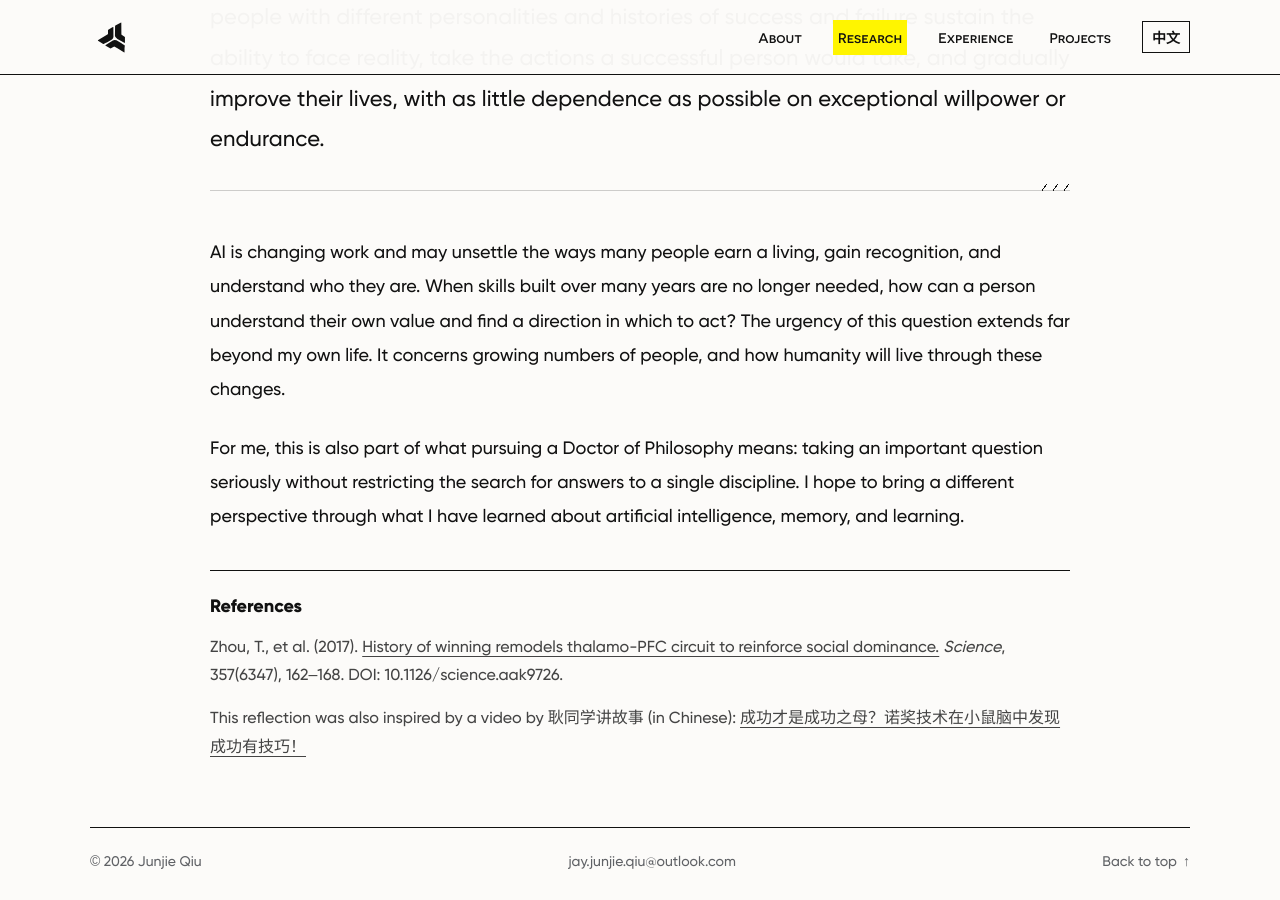
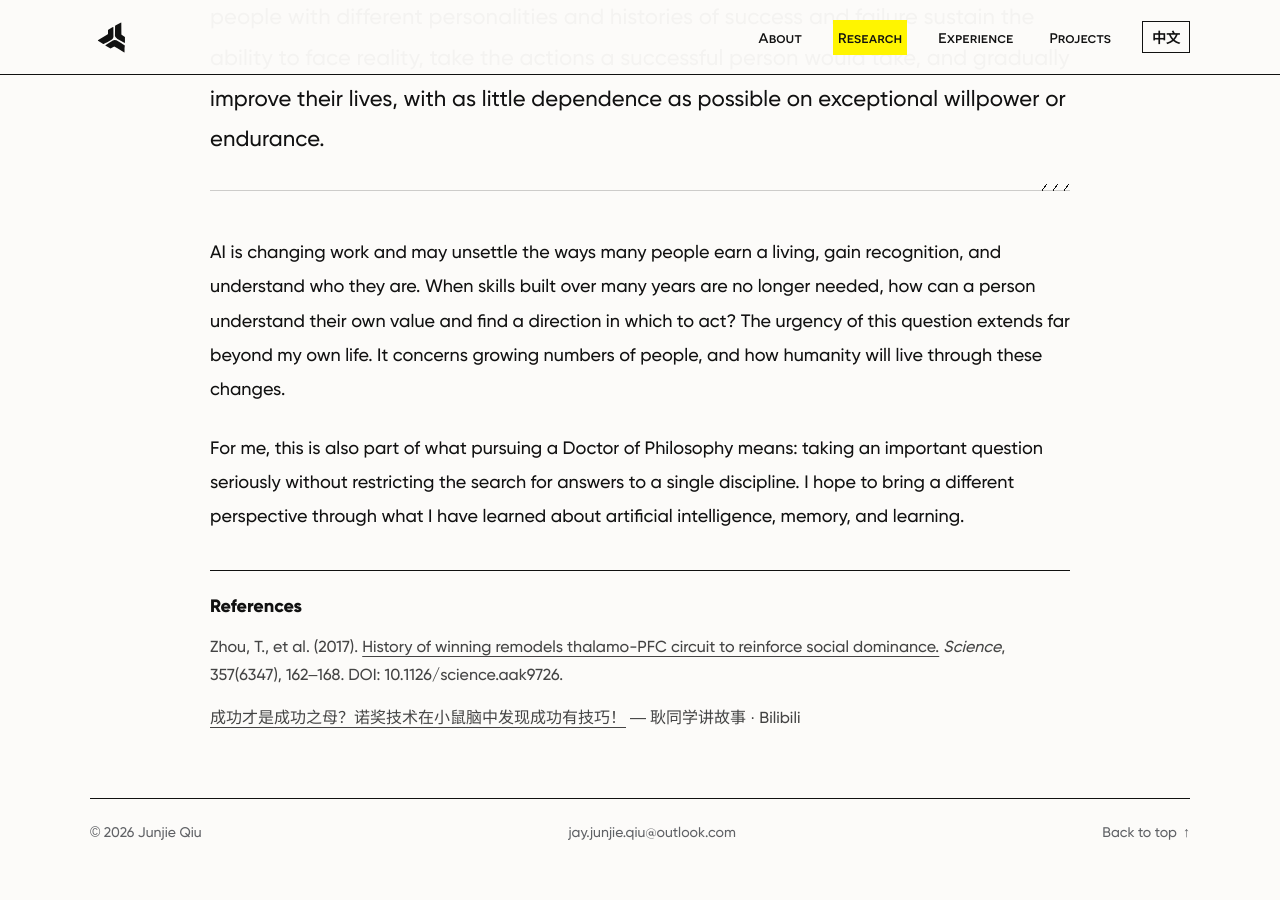
Before and after one commit to jayjunjieqiu/jayjunjieqiu.github.io, a Jekyll site: the page built from lifelong-question.html, in a window 1280 px wide and 900 px high, scrolled down 2179 px. Built offline with Jekyll 4.4.1, drawn with Linux system fonts in a browser that asks for light colours; after the commit the page ends 3050 px from its top, so only the background shows below that.

Commit message:
Keep video reference as a concise citation

```diff
--- a/_data/research_areas.json
+++ b/_data/research_areas.json
@@ -26,7 +26,6 @@
     "figure_alt": "Zhou 等人 2017 年论文图 4A：光刺激诱导获胜后的小鼠社会等级变化，以及不同诱导获胜次数下新等级的保持情况。",
     "figure_caption": "第 0 天（蓝色区域），研究者通过光刺激帮助小鼠获胜。左图：横轴是天数，纵轴是比原来提升的名次；停止刺激后，红色组保持优势，橙色组回到原排名。右图：获胜 2–5 次的小鼠中，4/13 只保持新排名；获胜 6–20 次的 11 只全部保持。n 和柱内数字表示小鼠数量，*** 表示两组差异显著（p < 0.001）。",
     "figure_zoom": "放大查看原图 4A",
-    "video_reference_intro": "这次思考也受到耿同学讲故事的视频启发：",
     "video_title": "成功才是成功之母？诺奖技术在小鼠脑中发现成功有技巧！"
   },
   "en": {
@@ -56,7 +55,6 @@
     "figure_alt": "Figure 4A from Zhou et al. (2017): mouse rank changes after photostimulated wins, and rank maintenance after different numbers of induced wins.",
     "figure_caption": "On day 0 (blue band), photostimulation helped mice win. Left: days on the horizontal axis; places gained relative to the original rank on the vertical axis. After stimulation stopped, the red group retained its advantage; the orange group returned to its original rank. Right: 4 of 13 mice retained their new rank after 2–5 wins, compared with all 11 after 6–20 wins. The n labels and numbers inside the bars count mice; *** indicates a significant difference (p < 0.001).",
     "figure_zoom": "Enlarge original Figure 4A",
-    "video_reference_intro": "This reflection was also inspired by a video by 耿同学讲故事 (in Chinese):",
     "video_title": "成功才是成功之母？诺奖技术在小鼠脑中发现成功有技巧！"
   }
 }
--- a/_includes/lifelong_question.html
+++ b/_includes/lifelong_question.html
@@ -20,6 +20,6 @@
   <aside class="essay-reference" aria-labelledby="reference-title">
     <h2 id="reference-title">{{ essay.reference_label }}</h2>
     <p id="paper-reference">Zhou, T., et al. (2017). <a href="https://doi.org/10.1126/science.aak9726">History of winning remodels thalamo-PFC circuit to reinforce social dominance.</a> <em>Science</em>, 357(6347), 162–168. DOI: 10.1126/science.aak9726.</p>
-    <p class="video-reference">{{ essay.video_reference_intro }} <a href="https://www.bilibili.com/video/BV1ZZJ26mES7/" lang="zh-CN">{{ essay.video_title }}</a></p>
+    <p class="video-reference"><a href="https://www.bilibili.com/video/BV1ZZJ26mES7/" lang="zh-CN">{{ essay.video_title }}</a> — 耿同学讲故事 · Bilibili</p>
   </aside>
 </article>
```
